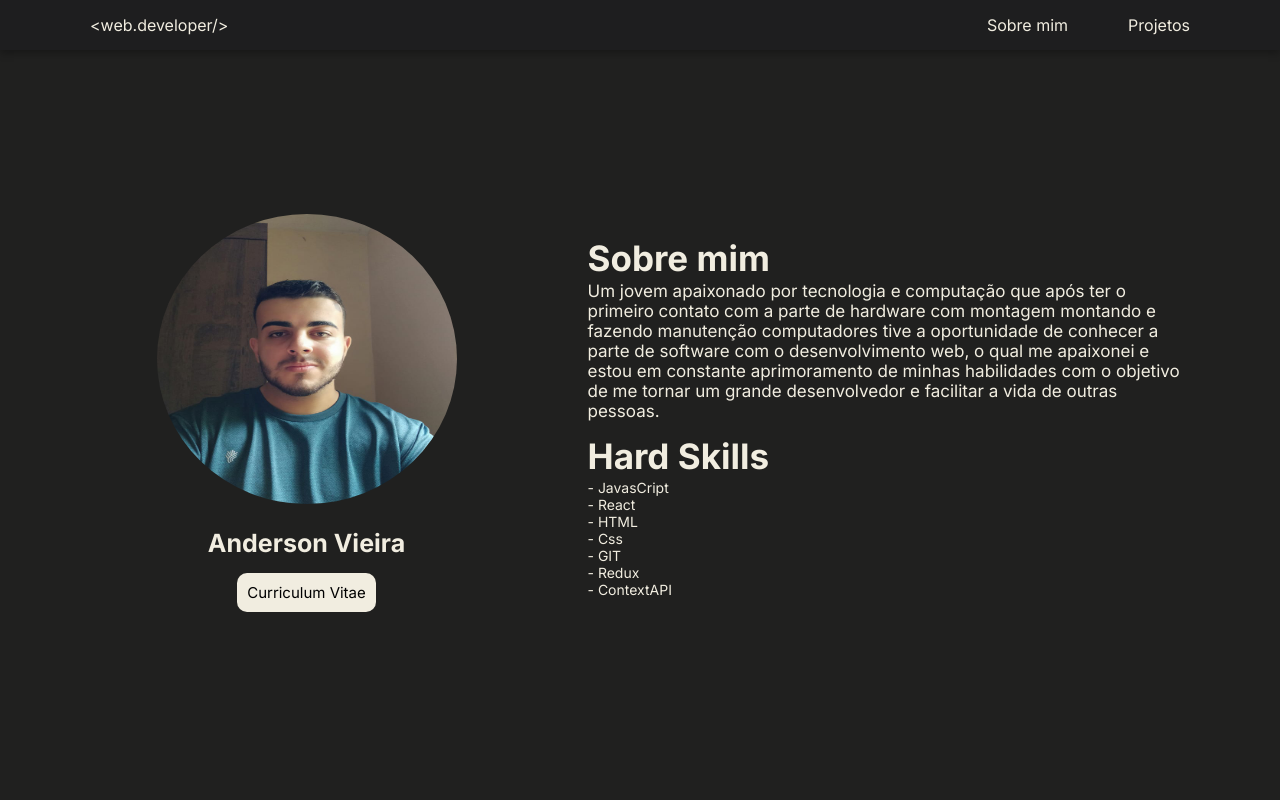
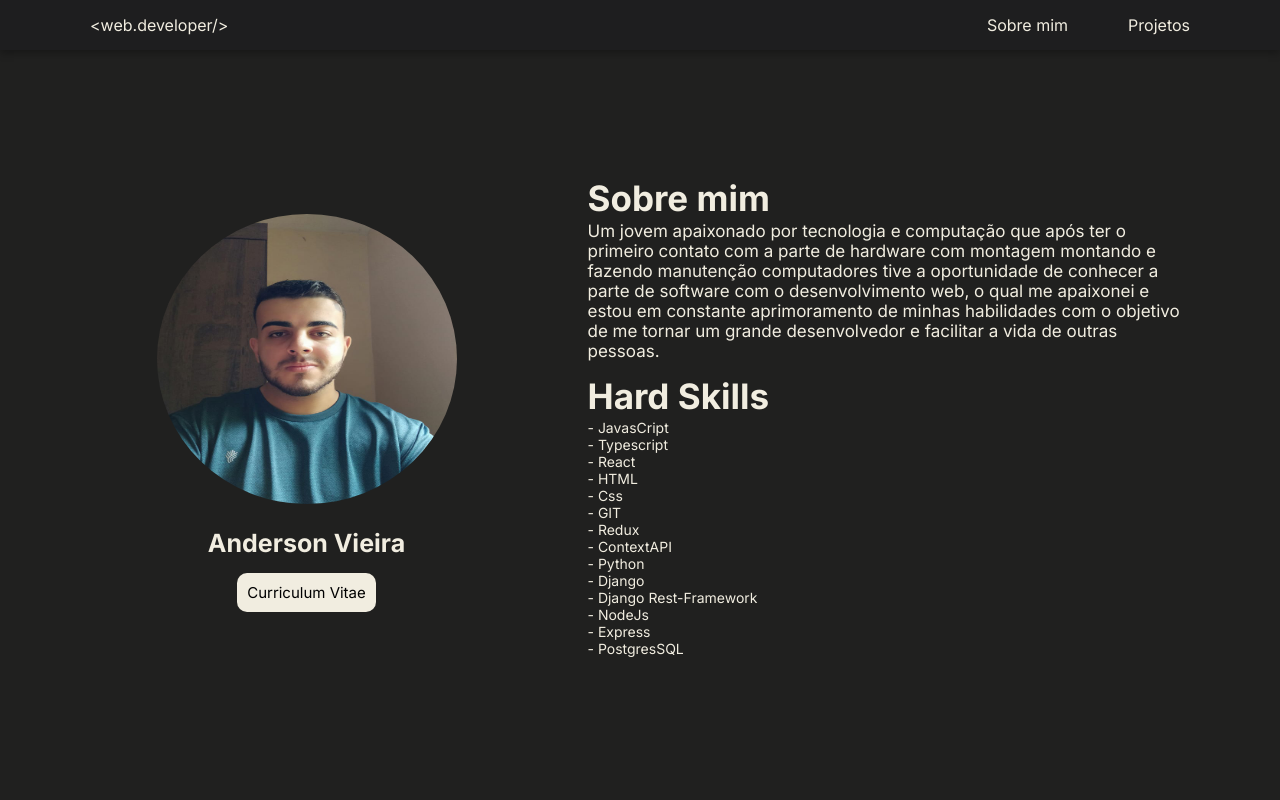
Before and after one commit to andersonrvr/portfolio-andersonvieira, a React (Create React App) app: page /about_me in a window 1280 px wide. Shown: the top 800 px of the page. Built offline with nearby package versions, Linux system fonts and the light colour scheme; what react-animations would draw is missing.

Commit message:
fix: added more hard skills"

```diff
--- a/src/Pages/About/index.js
+++ b/src/Pages/About/index.js
@@ -41,12 +41,19 @@ const About = () => {
             <h2>Hard Skills</h2>
             <ul>
               <li>- JavasCript</li>
+              <li>- Typescript</li>
               <li>- React</li>
               <li>- HTML</li>
               <li>- Css</li>
               <li>- GIT</li>
               <li>- Redux</li>
               <li>- ContextAPI</li>
+              <li>- Python</li>
+              <li>- Django</li>
+              <li>- Django Rest-Framework</li>
+              <li>- NodeJs</li>
+              <li>- Express</li>
+              <li>- PostgresSQL</li>
             </ul>
           </div>
         </div>
```
